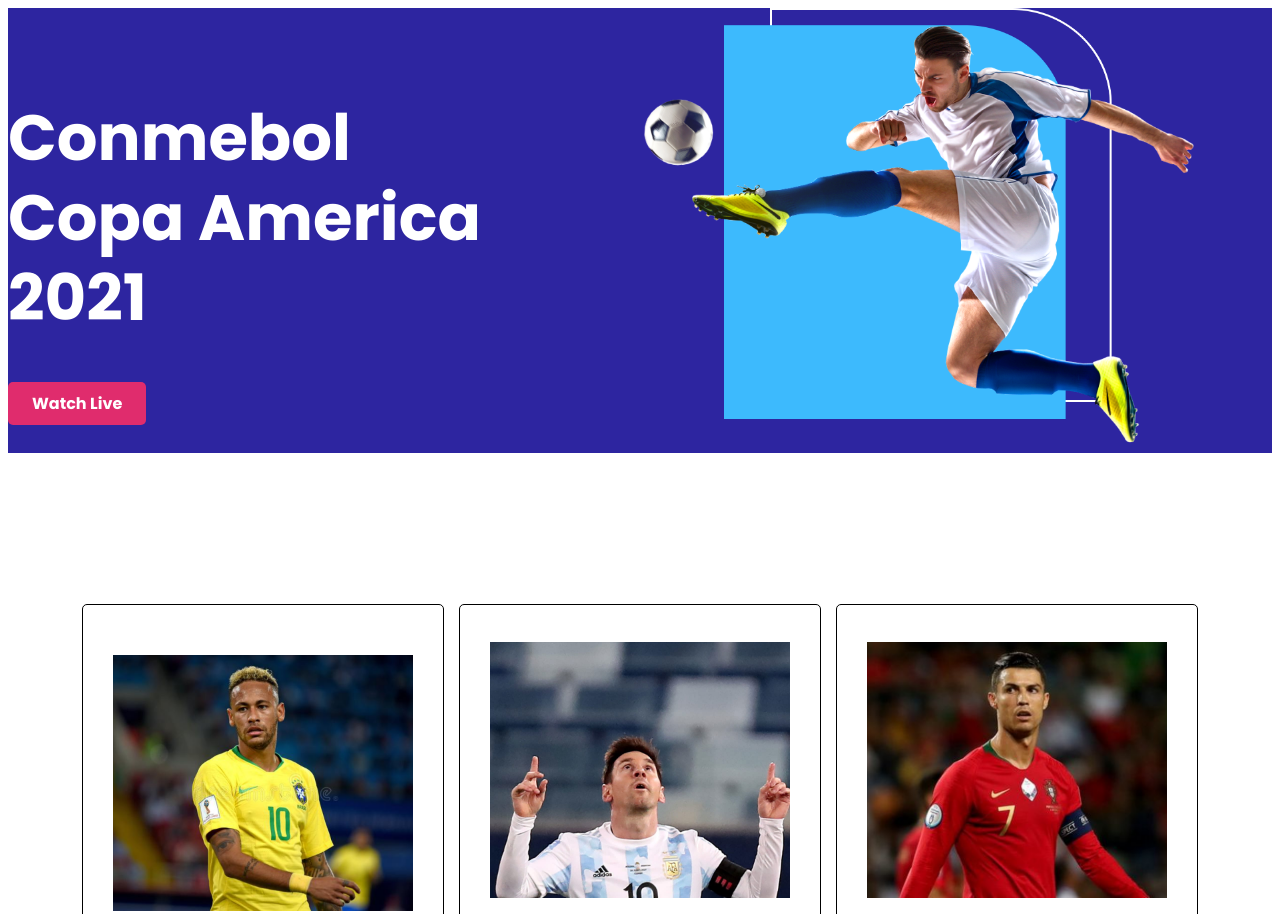
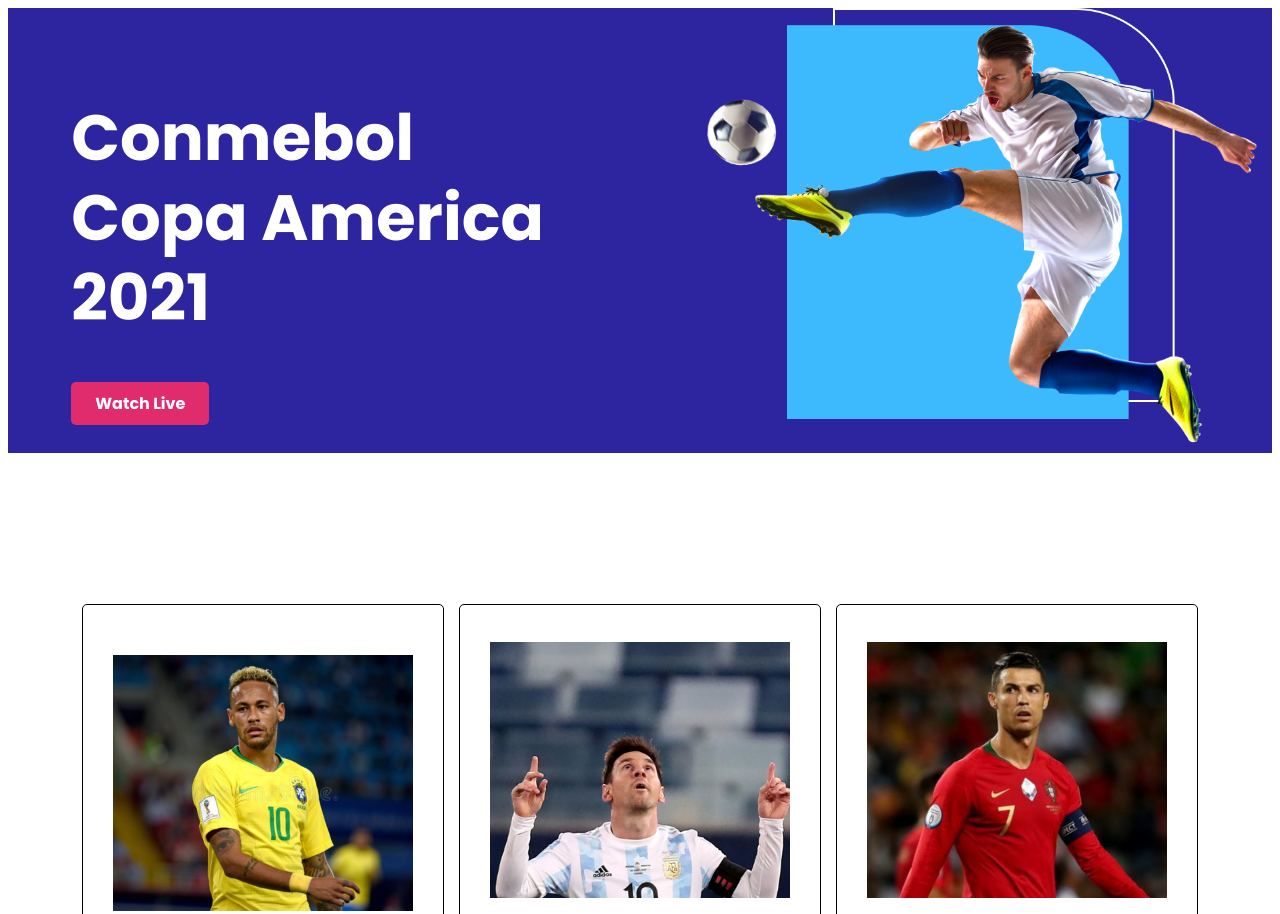
Before and after one commit to cyborg420/responsive-football-website, a plain HTML site: page index.html in a window 1280 px wide. Shown: the top 914 px of the page. Drawn offline with Linux system fonts and the light colour scheme.

Commit message:
complete-2

```diff
--- a/styles/style.css
+++ b/styles/style.css
@@ -18,7 +18,7 @@ body {
 }
 .half-width {
     width: 50%;
-    /* padding-left: 5%; */
+    padding-left: 5%;
 }
 .conmebol-title {
     color: white;
```
